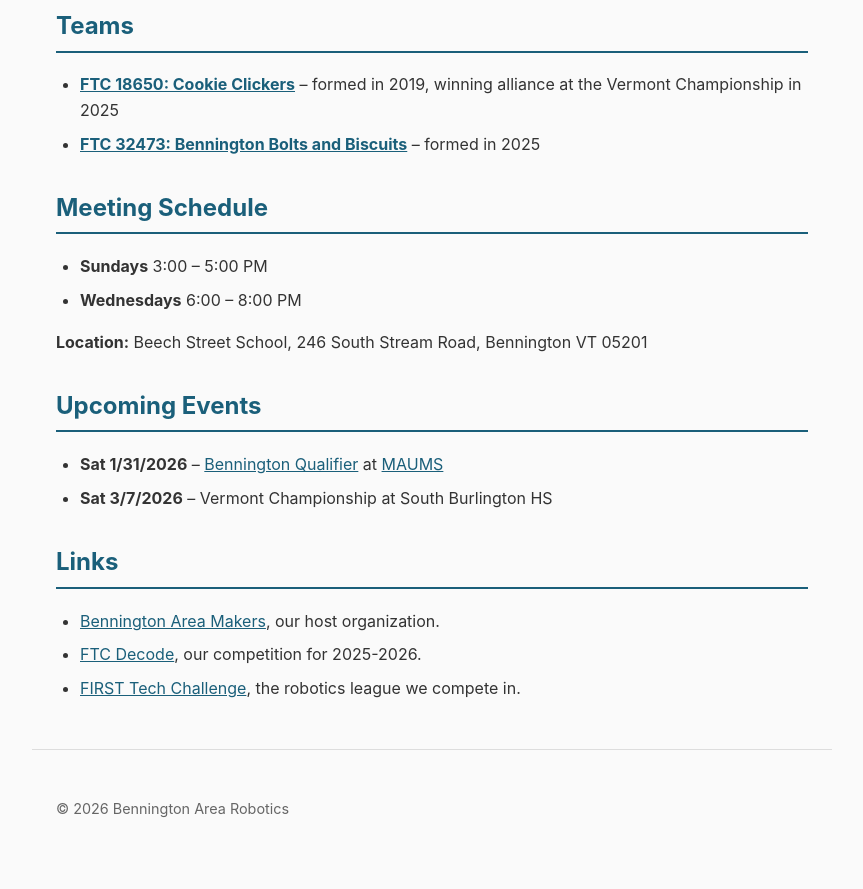
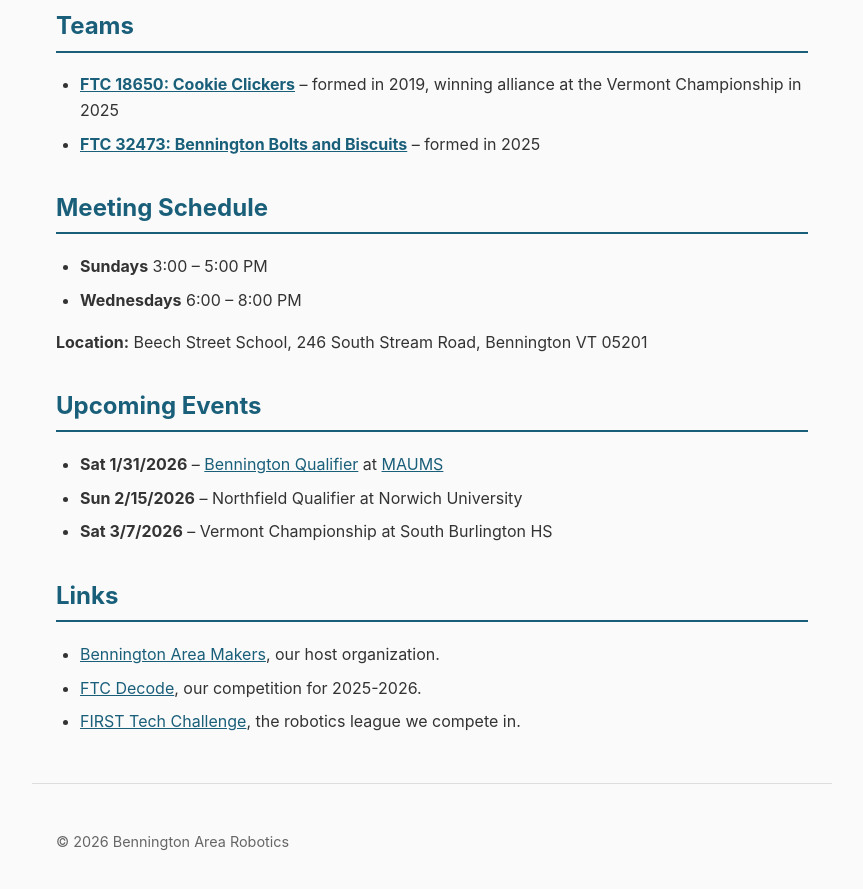
Before and after one commit to bennington-area-robotics/bennington-area-robotics.github.io, a Jekyll site: the page built from index.md, in a window 1280 px wide and 900 px high, scrolled down 1259 px. Shown: the top 889 px of the window, without its empty margins (208-1071 px from the left). Built offline with Jekyll 4.4.1, drawn with Linux system fonts in a browser that asks for light colours; before the commit the page ends 2125 px from its top, so only the background shows below that.

Commit message:
adds northfield qualifier to upcoming events

```diff
--- a/index.md
+++ b/index.md
@@ -38,6 +38,7 @@ Students work directly with technical mentors from the local community, includin
 ## Upcoming Events
 
 - **Sat 1/31/2026** – [Bennington Qualifier](events/bennington-qualifier-2026) at [MAUMS](https://maps.app.goo.gl/zE9WbCbWNENq3pGUA){:target="_blank"}
+- **Sun 2/15/2026** – Northfield Qualifier at Norwich University
 - **Sat 3/7/2026** – Vermont Championship at South Burlington HS
 
 ## Links
```
